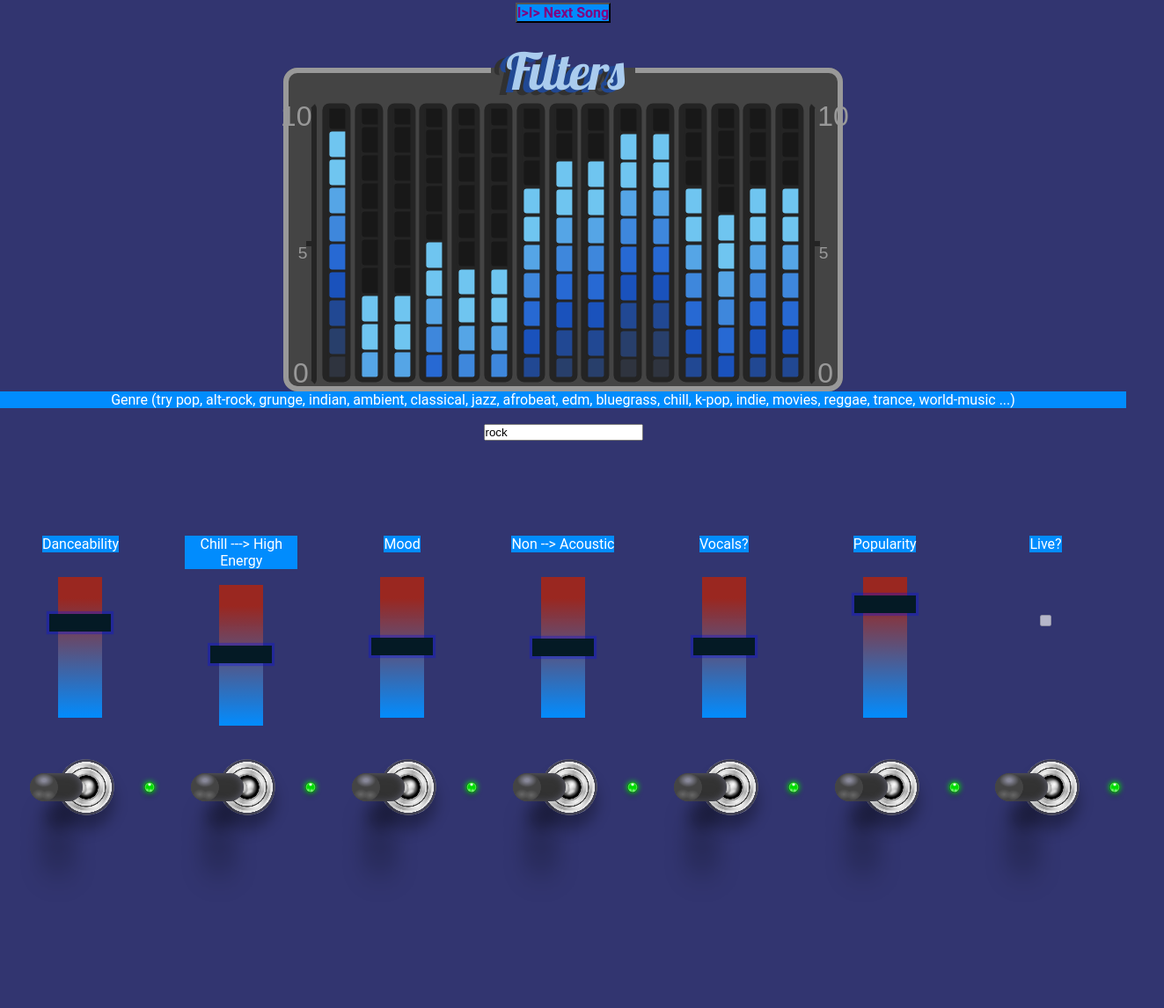
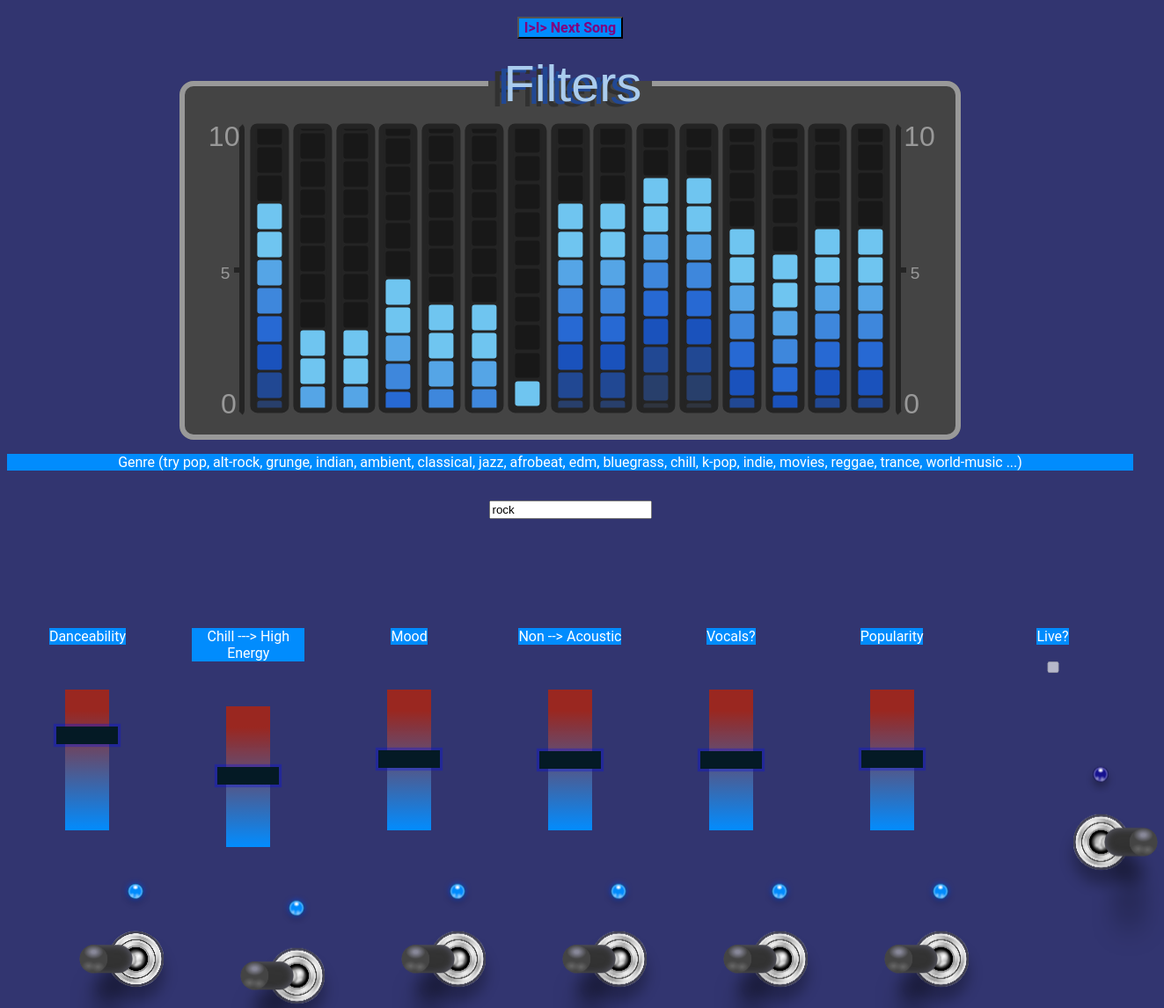
Before and after one commit to naturalCode4/Musical-App, a website: page client/index.html in a window 1280 px wide. Shown: the part 438-1584 px from the top of the page at 88% size, 1323 px wide, since content can reach past the window. Before the commit the page ends 1541 px from the top, so only its background shows below. Drawn offline with nearby package versions, Linux system fonts and the light colour scheme.

Commit message:
some more styling

```diff
--- a/client/index.html
+++ b/client/index.html
@@ -51,21 +51,21 @@
 
         <label class="chart-label" orient='270deg' type='range' for="band" before="0" after="10">5</label>
 
-        <input class="chart-input danceability" orient='270deg' type='range' min='0' value='90' max='100' step='10' />
-        <input class="chart-input energy" orient='270deg' type='range' min='0' value='2' max='9' step='1' />
-        <input class="chart-input valence" orient='270deg' type='range' min='0' value='2' max='9' step='1' />
-        <input class="chart-input acousticness" orient='270deg' type='range' min='0' value='4' max='9' step='1' />
-        <input class="chart-input vocals" orient='270deg' type='range' min='0' value='3' max='9' step='1' />
-        <input class="chart-input popularity" orient='270deg' type='range' min='0' value='3' max='9' step='1' />
-        <input class="chart-input liveness" orient='270deg' type='range' min='0' value='6' max='9' step='1' />
-        <input class="chart-input" orient='270deg' type='range' min='0' value='7' max='9' step='1' />
-        <input class="chart-input" orient='270deg' type='range' min='0' value='7' max='9' step='1' />
-        <input class="chart-input" orient='270deg' type='range' min='0' value='8' max='9' step='1' />
-        <input class="chart-input" orient='270deg' type='range' min='0' value='8' max='9' step='1' />
-        <input class="chart-input" orient='270deg' type='range' min='0' value='6' max='9' step='1' />
-        <input class="chart-input" orient='270deg' type='range' min='0' value='5' max='9' step='1' />
-        <input class="chart-input" orient='270deg' type='range' min='0' value='6' max='9' step='1' />
-        <input class="chart-input" orient='270deg' type='range' min='0' value='6' max='9' step='1' />
+        <input class="chart-input danceability" orient='270deg' type='range' min='0' value='7' max='10' step='1' disabled/>
+        <input class="chart-input energy" orient='270deg' type='range' min='0' value='2' max='10' step='1' />
+        <input class="chart-input valence" orient='270deg' type='range' min='0' value='2' max='10' step='1' />
+        <input class="chart-input acousticness" orient='270deg' type='range' min='0' value='4' max='10' step='1' />
+        <input class="chart-input vocals" orient='270deg' type='range' min='0' value='3' max='10' step='1' />
+        <input class="chart-input popularity" orient='270deg' type='range' min='0' value='3' max='10' step='1' />
+        <input class="chart-input liveness" orient='270deg' type='range' min='0' value='0' max='10' step='10' />
+        <input class="chart-input" orient='270deg' type='range' min='0' value='7' max='10' step='1' />
+        <input class="chart-input" orient='270deg' type='range' min='0' value='7' max='10' step='1' />
+        <input class="chart-input" orient='270deg' type='range' min='0' value='8' max='10' step='1' />
+        <input class="chart-input" orient='270deg' type='range' min='0' value='8' max='10' step='1' />
+        <input class="chart-input" orient='270deg' type='range' min='0' value='6' max='10' step='1' />
+        <input class="chart-input" orient='270deg' type='range' min='0' value='5' max='10' step='1' />
+        <input class="chart-input" orient='270deg' type='range' min='0' value='6' max='10' step='1' />
+        <input class="chart-input" orient='270deg' type='range' min='0' value='6' max='10' step='1' />
 
         <label class="chart-label" orient='90deg' type='range' for="band" before="10" after="0">5</label>
 
@@ -134,7 +134,7 @@
 
         <div>
             <p>Non --> Acoustic</p>
-            <input type="range" class="custom-slider" id="acousticness" name="acousticness" min="1" max="101" step="25">
+            <input type="range" class="custom-slider" id="acousticness" name="acousticness" min="1" max="101">
             <!-- <button id="acousticness-toggle">Off/On</button> -->
             <form class="leverform" id="acousticness-lever">
               <input type="checkbox" name="lever" class="lever pristine" value="lever value" role="switch" aria-label="lever" aria-checked="false" checked>
@@ -151,7 +151,7 @@
         <div>
             <p>Vocals?</p>
             <!-- maybe make this binaryish too -->
-            <input type="range" class="custom-slider" id="instrumentalness" name="instrumentalness" min="1" max="100">
+            <input type="range" class="custom-slider" id="instrumentalness" name="instrumentalness" min="1" max="101" step="50">
             <!-- <button id="instrumentalness-toggle">Off/On</button> -->
             <form class="leverform" id="instrumentalness-lever">
               <input type="checkbox" name="lever" class="lever pristine" value="lever value" role="switch" aria-label="lever" aria-checked="false" checked>
@@ -168,7 +168,7 @@
 
         <div>
             <p>Popularity</p>
-            <input type="range" class="custom-slider" id="popularity" name="popularity" min="1" max="100" value="85">
+            <input type="range" class="custom-slider" id="popularity" name="popularity" min="1" max="100">
             <!-- <button id="popularity-toggle">Off/On</button> -->
             <form class="leverform" id="popularity-lever">
               <input type="checkbox" name="lever" class="lever pristine" value="lever value" role="switch" aria-label="lever" aria-checked="false" checked>
@@ -185,10 +185,10 @@
 
         <div>
             <p>Live?</p>
-            <input type="checkbox" id="liveness" name="liveness" autocomplete="off" disabled>
+            <input type="checkbox" id="liveness" name="liveness" disabled>
             <!-- <button id="liveness-toggle">Off/On</button> -->
             <form class="leverform" id="liveness-lever">
-                <input type="checkbox" name="lever" class="lever pristine" value="lever value" role="switch" aria-label="lever" aria-checked="false" checked>
+                <input type="checkbox" name="lever" class="lever pristine" value="lever value" role="switch" aria-label="lever" aria-checked="false" unchecked>
                 <label for="lever">
                     <span>On</span>
                 </label>
--- a/client/index.js
+++ b/client/index.js
@@ -1,3 +1,5 @@
+console.log('hello from index.js')
+
 const songSection = document.getElementById('song-section')
 const trackName = document.getElementById('track-name')
 const artistName = document.getElementById('artist-name')
@@ -25,14 +27,21 @@ const livenessLeverInput = document.querySelector('form#liveness-lever input')
 const popularityLeverInput = document.querySelector('form#popularity-lever input')
 const valenceLeverInput = document.querySelector('form#valence-lever input')
 
-let genreChart = document.getElementsByClassName('genre')[0]
-let acousticnessChart = document.getElementsByClassName('acousticness')[0]
-let danceabilityChart = document.getElementsByClassName('danceability')[0]
-let energyChart = document.getElementsByClassName('energy')[0]
-let instrumentalnessChart = document.getElementsByClassName('instrumentalness')[0]
-let livenessChart = document.getElementsByClassName('liveness')[0]
-let popularityChart = document.getElementsByClassName('popularity')[0]
-let valenceChart = document.getElementsByClassName('valence')[0]
+const acousticnessChart = document.getElementsByClassName('acousticness')[0]
+const danceabilityChart = document.getElementsByClassName('danceability')[0]
+const energyChart = document.getElementsByClassName('energy')[0]
+const valenceChart = document.getElementsByClassName('valence')[0]
+const instrumentalnessChart = document.getElementsByClassName('instrumentalness')[0]
+const livenessChart = document.getElementsByClassName('liveness')[0]
+const popularityChart = document.getElementsByClassName('popularity')[0]
+
+const livenessValue = () => {
+    if (liveness.checked == true) {
+        liveness.value = 1
+    } else {
+        liveness.value = 0
+    }
+}
 
 const displaySongInfo = (songInfo) => {
     console.log(songInfo.sampleLink)
@@ -71,11 +80,8 @@ const requestSongUsingFilters = async (filters) => {
 document.getElementById('filters-button').addEventListener('click', () => {
     console.log('button clicked')
 
-    if (liveness.checked == true) {
-        liveness.value = 1
-    } else {
-        liveness.value = 0
-    }
+    livenessValue()
+    // make sure this calls properly. scope is cool and stuff
 
     let filters = {
         genre: genre.disabled ? null: genre.value,
@@ -122,7 +128,51 @@ const addLeverFunctionality = (...filtersAndLevers) => {
 
 addLeverFunctionality([acousticness, acousticnessLeverInput], [danceability, danceabilityLeverInput], [energy, energyLeverInput], [instrumentalness, instrumentalnessLeverInput], [liveness, livenessLeverInput], [popularity, popularityLeverInput], [valence, valenceLeverInput])
 
-danceability.addEventListener('input', () => {
+const connectFilterInputs = (...inputsAndCharts) => {
+    inputsAndCharts.forEach(inputAndChart => {
+
+        let input = inputAndChart[0]
+        let chart = inputAndChart[1]
+
+        console.log('not live', input, chart)
+
+        input.addEventListener('input', () => {
+            event.preventDefault()
+            chart.value = input.value/10
+        })
+
+        chart.addEventListener('input', () => {
+            event.preventDefault()
+            input.value = chart.value*10
+        })
+    })
+}
+
+connectFilterInputs([acousticness, acousticnessChart], [danceability, danceabilityChart], [energy, energyChart], [instrumentalness, instrumentalnessChart], [popularity, popularityChart], [valence, valenceChart])
+
+input.addEventListener('change', () => {
     event.preventDefault()
-    danceabilityChart.value = danceability.value
+
+    if (input.checked === true) {
+        chart.value = 10
+    }
+    if (input.checked === false) {
+        chart.value = 0
+    }
 })
+
+chart.addEventListener('input', () => {
+    event.preventDefault()
+
+    if (chart.value === 10) {
+        input.checked = true
+    }
+    if (chart.value === 0) {
+        input.checked === false
+    }
+})
+
+// danceability.addEventListener('input', () => {
+//     event.preventDefault()
+//     danceabilityChart.value = danceability.value
+// })
--- a/client/styles.css
+++ b/client/styles.css
@@ -1,3 +1,28 @@
+body{
+	background: #323570;
+	width:100%;
+	text-align:center;
+	color:white;
+	margin-top:30px;
+  }
+
+p, h2, button {
+	background: rgba(1, 141, 255, 0.99);
+	font-size: 16px;
+	font-family: 'HelveticaNeue-UltraLight', 'Helvetica Neue UltraLight', Roboto, Arial, Sans-serif;
+}
+
+button {
+	font-weight: bold;
+	color: purple
+}
+
+#liveness {
+	background-color: red;
+    width: 80px;
+    height: 80px;
+}
+
 @import url(https://fonts.googleapis.com/css?family=Lobster);
 #filters-chart {
   color: #BBB;
@@ -83,20 +108,20 @@ legend {
 }
 
 /* ### all vertical ranges : */
-input[type='range'][orient='90deg'], input[type='range'][orient='270deg'] {
+.chart-input[orient='90deg'], .chart-input[orient='270deg'] {
   margin: 4.5em -4.5em;
   display: inline-block;
 }
 
-input[type='range'][orient='90deg']::-webkit-slider-thumb, input[type='range'][orient='270deg']::-webkit-slider-thumb {
+.chart-input[orient='90deg']::-webkit-slider-thumb, .chart-input[orient='270deg']::-webkit-slider-thumb {
   cursor: ns-resize;
 }
 
-input[type='range'][orient='90deg']::-moz-range-thumb, input[type='range'][orient='270deg']::-moz-range-thumb {
+.chart-input[orient='90deg']::-moz-range-thumb, .chart-input[orient='270deg']::-moz-range-thumb {
   cursor: ns-resize;
 }
 
-input[type='range'][orient='90deg']::-ms-thumb, input[type='range'][orient='270deg']::-ms-thumb {
+.chart-input[orient='90deg']::-ms-thumb, .chart-input[orient='270deg']::-ms-thumb {
   cursor: ns-resize;
 }
 
@@ -134,6 +159,8 @@ input[type='range'][orient='90deg']::-ms-thumb, input[type='range'][orient='270d
           box-sizing: border-box;
   border: none;
   background-color: #6FC5F0;
+  /* background-color: red; */
+
   -webkit-box-shadow: -10em 0 0 0 #313131, -9em 0 0 0 #313131, -8em 0 0 0 #2F343F, -7em 0 0 0 #283F6B, -6em 0 0 0 #214893, -5em 0 0 0 #1A52BC, -4em 0 0 0 #2769D3, -3em 0 0 0 #3E87DC, -2em 0 0 0 #55A5E6, -1em 0 0 0 #6FC5F0, 1em 0 0 0 #181818, 2em 0 0 0 #181818, 3em 0 0 0 #181818, 4em 0 0 0 #181818, 5em 0 0 0 #181818, 6em 0 0 0 #181818, 7em 0 0 0 #181818, 8em 0 0 0 #181818, 9em 0 0 0 #181818;
           box-shadow: -10em 0 0 0 #313131, -9em 0 0 0 #313131, -8em 0 0 0 #2F343F, -7em 0 0 0 #283F6B, -6em 0 0 0 #214893, -5em 0 0 0 #1A52BC, -4em 0 0 0 #2769D3, -3em 0 0 0 #3E87DC, -2em 0 0 0 #55A5E6, -1em 0 0 0 #6FC5F0, 1em 0 0 0 #181818, 2em 0 0 0 #181818, 3em 0 0 0 #181818, 4em 0 0 0 #181818, 5em 0 0 0 #181818, 6em 0 0 0 #181818, 7em 0 0 0 #181818, 8em 0 0 0 #181818, 9em 0 0 0 #181818;
   cursor: ew-resize;
@@ -304,30 +331,7 @@ input[type='range'][orient='90deg']::-ms-thumb, input[type='range'][orient='270d
   left: auto;
   text-align: right;
 }
-/*# sourceMappingURL=styles.css.map */
-
-body{
-	background: #323570;
-	width:100%;
-	text-align:center;
-	color:white;
-	margin-top:30px;
-  }
-
-p, h2, button {
-	background: rgba(1, 141, 255, 0.99);
-	font-size: 16px;
-	font-family: 'HelveticaNeue-UltraLight', 'Helvetica Neue UltraLight', Roboto, Arial, Sans-serif;
-}
-
-button {
-	font-weight: bold;
-	color: purple
-}
-
-/* on/off button */
-
-
+/* # sourceMappingURL=styles.css.map */
 
 .round > input{display:none}
 .round{
@@ -448,7 +452,7 @@ transform:scaleY(0.85);
 
 /* tall switch for filters */
 
-*, *:before, *:after {
+form, *:before, *:after {
 	box-sizing: border-box;
 	margin: 0;
 	padding: 0;
@@ -461,11 +465,12 @@ transform:scaleY(0.85);
 
 .leverform {
 	display: flex;
-  flex-direction: row-reverse;
+  	flex-direction: column;
 	justify-content: space-around;
 	align-items: center;
 	margin: 3em auto 0 auto;
 	width: 18em;
+	gap: 75px;
     /* max-width: 12vw; */
   	transform: scale(.5);
 }
@@ -482,9 +487,10 @@ form > label {
 	transition: all var(--dur2) var(--dur2) linear;
 	width: 1.5em;
 	height: 1.5em;
+	transform: scale(1.5)
 }
 form label:first-of-type {
-	background-color: #050;
+	background-color: rgb(22, 18, 143);
 	box-shadow: 0 0.5em 0.75em rgba(0,0,0,0.3);
 	order: -1;
 }
@@ -568,9 +574,10 @@ label span {
 	animation: leverBOn var(--dur) linear forwards;
 }
 .lever:checked + label {
-	background-color: #0d0;
-	box-shadow: 0 0 0.75em #0f0, 0 0.5em 0.75em rgba(0,0,0,0.3);
+	background-color: rgba(1, 141, 255, 0.99);;
+	box-shadow: 0 0 0.5em rgba(0, 81, 255, 0.686), 0 0.25em 0.75em rgba(0,0,0,0.3)
 }
+
 .lever:checked + label + label {
 	background-color: rgb(22, 18, 143);
 	box-shadow: 0 0.5em 0.75em rgba(0,0,0,0.3);
@@ -653,20 +660,20 @@ label span {
 	-webkit-appearance:none;
 	width:160px;
 	height:80px;
-	/* margin:0px 0px 0px 0px; */
-  /* top right bottom left */
+	/* padding-top: 100px;
+	padding-bottom: 100px; */
 	background: linear-gradient(to right, rgba(1, 141, 255, 0.99) 0%, #9A2720 85%);
 	background-size:160px 50px;
 	background-position:center;
 	background-repeat:no-repeat;
-	overflow:hidden;
+	/* overflow: hidden; */
 	outline: none;
   	transform: rotate(270deg);
 
   }
 
   .custom-slider:first-of-type{
-	margin-top:60px;
+	margin-top:80px;
   }
 
   .custom-slider::-webkit-slider-thumb{
@@ -686,7 +693,7 @@ label span {
 	height:10px;
 	position:absolute;
 	z-index:1;
-	right:20px;
+	/* right:20px; */
 	top:5px;
 	background: #ff5b32;
 	background: linear-gradient(to right, #f088fc 1%, #AC6CFF 70%);
@@ -704,7 +711,7 @@ label span {
   } */
 /* slider thumb not working for disabled^^ */
 
-/* change direction of slider values and possibly more about it */
+/* direction of slider */
 .right-to-left-slider {
     /* direction: rtl; */
     -webkit-transform: rotateY(180deg);
@@ -717,34 +724,24 @@ label span {
 #filters-section {
   display: flex;
   justify-content: space-evenly;
-  /* flex-wrap: wrap; */
 }
 
 #filters-section > div {
   max-width: 10vw;
-  height: 350px;0
-  min-height: fit-content;
-  display: flex;
-  flex-direction: column;
-  justify-content: space-between;
-  align-items: center;
-  margin: 0px, 0px, 0px, 0px;
-}
-
-/* max-width: 10vw;
   height: 350px;
   display: flex;
   flex-direction: column;
   justify-content: space-between;
   align-items: center;
-  margin-left: 0px;
-  margin-right: 0px;
-  margin-top: 0px;
-  margin-bottom: 0px; */
 
+}
 #filters-section > div > form {
-  margin-left: -50px;
+	/* justify-self: center; */
 	display: flex;
 	height: fit-content;
 	justify-content: space-around;
+	margin-left: -25px;
+
+	/* padding-right: 200px; */
+
 }
```
Lines whose indentation alone changed are shown as unchanged.
